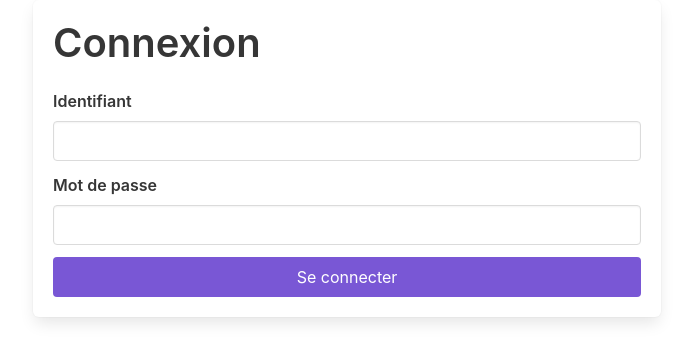
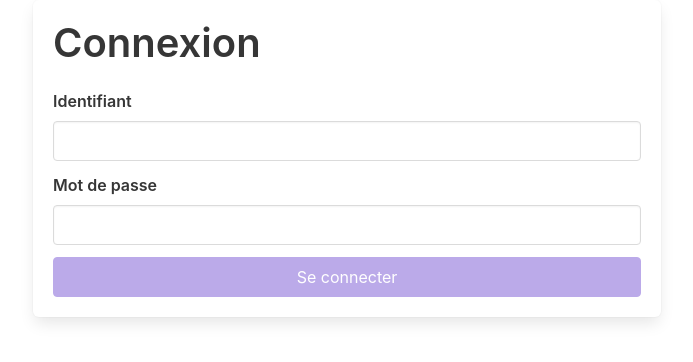
Before and after one commit to romainquencez/todo, a Vue app in the folder frontend/: page /#/connexion in a window 1280 px wide. Shown: the top 362 px of the page, without its empty margins (293-986 px from the left). Built offline with nearby package versions, Linux system fonts and the light colour scheme.

Commit message:
Login - disable button if no username or password

```diff
--- a/frontend/src/components/Login.vue
+++ b/frontend/src/components/Login.vue
@@ -25,6 +25,7 @@
             </b-field>
             <b-button
               @click="logIn"
+              :disabled="!username || !password"
               class="is-fullwidth is-primary"
               :class="{ 'is-loading': isLoading }"
               type="submit"
```
